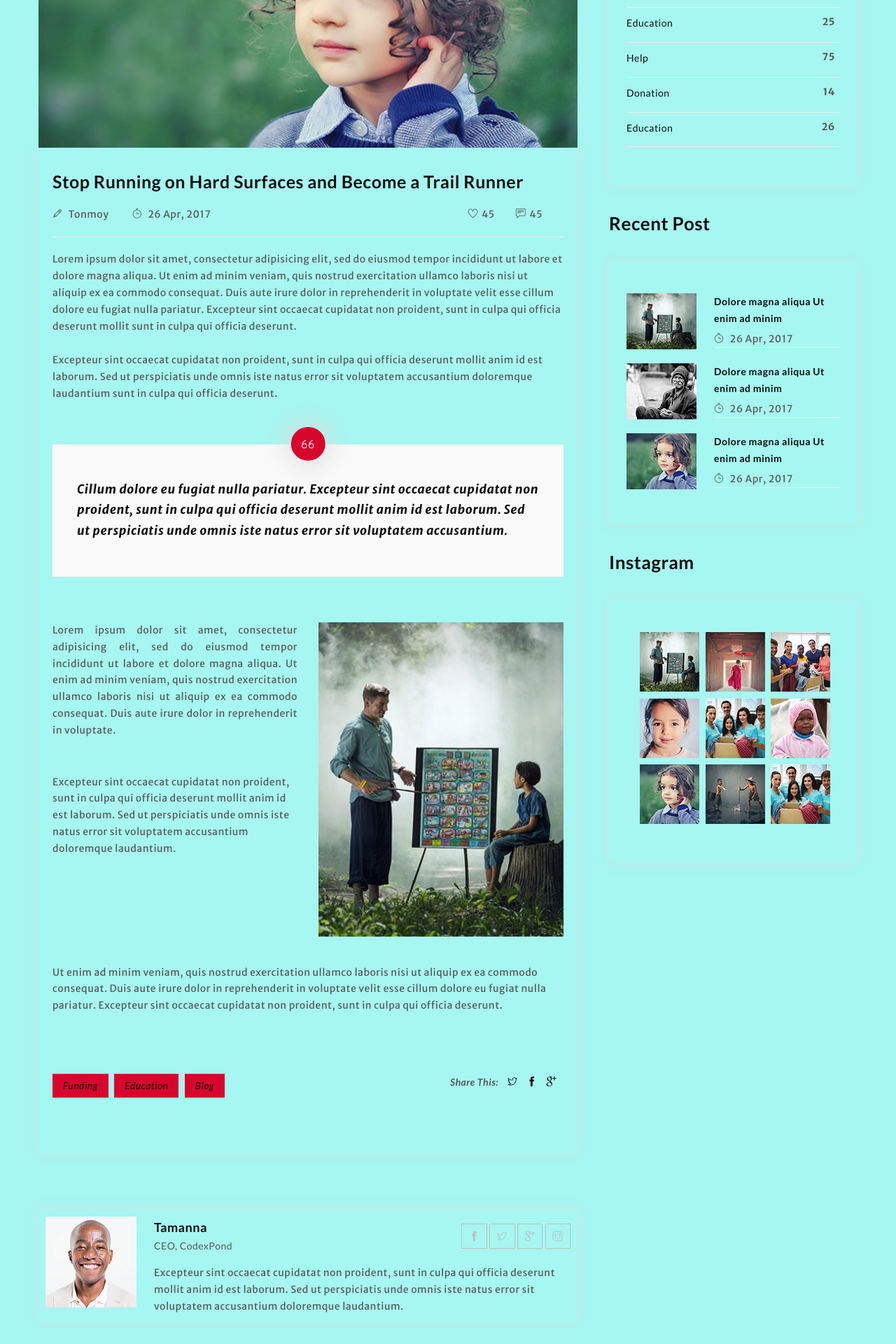
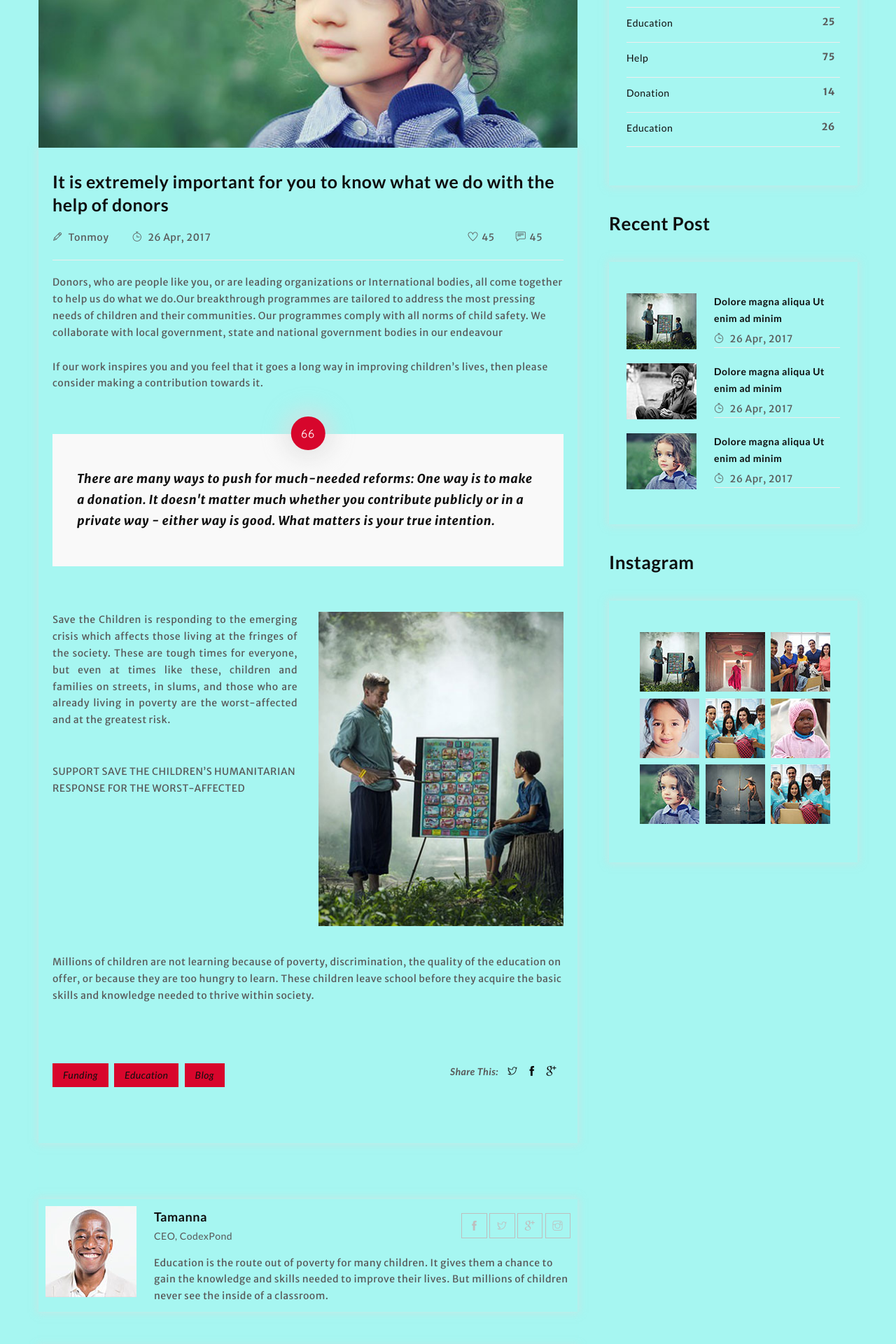
Before and after one commit to iamsrshaikh/wt_project, a Node server app: page /blog-single in a window 1280 px wide. Shown: the part 430-2350 px from the top of the page at 70% size. Run offline with Node 20, Linux system fonts and the light colour scheme.

Commit message:
Update blog-single.ejs

```diff
--- a/views/blog-single.ejs
+++ b/views/blog-single.ejs
@@ -14,7 +14,7 @@
 								<!-- /img -->
 								<div class="blog-single-text  pb50">
 									<div class="blog-head-title pt15 pb20">
-										<h2 class="black"><a href="#">Stop Running on Hard Surfaces and Become a Trail Runner</a></h2>
+										<h2 class="black"><a href="#">It is extremely important for you to know what we do with the help of donors</a></h2>
 									</div>
 									<!-- /head -->
 									<div class="blog-recent-post-meta">
@@ -27,16 +27,17 @@
 									</div>
 									<!-- recent-post-meta -->
 									<div class="blog-details-text">
-										<p>Lorem ipsum dolor sit amet, consectetur adipisicing elit, sed do eiusmod tempor incididunt ut labore et dolore magna aliqua. Ut enim ad minim veniam, quis nostrud exercitation ullamco laboris nisi ut aliquip ex ea commodo consequat. Duis aute irure dolor in reprehenderit in voluptate velit esse cillum dolore eu fugiat nulla pariatur. Excepteur sint occaecat cupidatat non proident, sunt in culpa qui officia deserunt mollit sunt in culpa qui officia deserunt.</p>
+										<p>Donors, who are people like you, or are leading organizations or International bodies, all come together to help us do what we do.Our breakthrough programmes are tailored to address the most pressing needs of children and their communities. Our programmes comply with all norms of child safety. We collaborate with local government, state and national government bodies in our endeavour</p>
 									</div>
 									<!-- /text -->
 									<div class="blog-details-text pt15 pb10">
-										<p>Excepteur sint occaecat cupidatat non proident, sunt in culpa qui officia deserunt mollit anim id est laborum. Sed ut perspiciatis unde omnis iste natus error sit voluptatem accusantium doloremque laudantium sunt in culpa qui officia deserunt.</p>
+										<p>If our work inspires you and you feel that it goes a long way in improving children’s lives, then please consider making a contribution towards it.</p>
 									</div>
 									<!-- /text -->
 									<div class="blog-details-quote mt40 pb30">
 										<blockquote>
-											Cillum dolore eu fugiat nulla pariatur. Excepteur sint occaecat cupidatat non proident, sunt in culpa qui officia deserunt mollit anim id est laborum. Sed ut perspiciatis unde omnis iste natus error sit voluptatem accusantium.
+											There are many ways to push for much-needed reforms: One way is to make a donation. It doesn't matter much whether you contribute publicly or in a private way - either way is good. What matters is your true intention.
+
 										</blockquote>
 										<div class="quote-comma">
 											<span class="ti-quote-left"></span>
@@ -47,11 +48,11 @@
 										<div class="row">
 											<div class="col-sm-6">
 												<div class="inner-text pb40 text-justify">
-													<p>Lorem ipsum dolor sit amet, consectetur adipisicing elit, sed do eiusmod tempor incididunt ut labore et dolore magna aliqua. Ut enim ad minim veniam, quis nostrud exercitation ullamco laboris nisi ut aliquip ex ea commodo consequat. Duis aute irure dolor in reprehenderit in voluptate.</p>
+													<p>Save the Children is responding to the emerging crisis which affects those living at the fringes of the society. These are tough times for everyone, but even at times like these, children and families on streets, in slums, and those who are already living in poverty are the worst-affected and at the greatest risk.</p>
 												</div>
 												<!-- /text -->
 												<div class="inner-text">
-													<p>Excepteur sint occaecat cupidatat non proident, sunt in culpa qui officia deserunt mollit anim id est laborum. Sed ut perspiciatis unde omnis iste natus error sit voluptatem accusantium doloremque laudantium.</p>
+													<p>SUPPORT SAVE THE CHILDREN’S HUMANITARIAN RESPONSE FOR THE WORST-AFFECTED</p>
 												</div>
 												<!-- /text -->
 											</div>
@@ -66,7 +67,7 @@
 									<!-- /inner-img-text -->
 
 									<div class="blog-details-text">
-										<p>Ut enim ad minim veniam, quis nostrud exercitation ullamco laboris nisi ut aliquip ex ea commodo consequat. Duis aute irure dolor in reprehenderit in voluptate velit esse cillum dolore eu fugiat nulla pariatur. Excepteur sint occaecat cupidatat non proident, sunt in culpa qui officia deserunt.</p>
+										<p>Millions of children are not learning because of poverty, discrimination, the quality of the education on offer, or because they are too hungry to learn. These children leave school before they acquire the basic skills and knowledge needed to thrive within society.</p>
 									</div>
 									<!-- /text -->
 									<div class="blog-details-tag-share pt75 clearfix">
@@ -114,7 +115,7 @@
 											</div>
 										</div>
 										<div class="inner-text clearfix pt15">
-											<p>Excepteur sint occaecat cupidatat non proident, sunt in culpa qui officia deserunt mollit anim id est laborum. Sed ut perspiciatis unde omnis iste natus error sit voluptatem accusantium doloremque laudantium.</p>
+											<p>Education is the route out of poverty for many children. It gives them a chance to gain the knowledge and skills needed to improve their lives. But millions of children never see the inside of a classroom.</p>
 										</div>
 									</div>
 								</div>
@@ -136,7 +137,7 @@
 											</div>
 
 											<div class="reply-text">
-												<p>Lorem ipsum dolor sit amet, consectetur adipisicing elit  :)</p>
+												<p>This is harsh reality  :)</p>
 											</div>
 										</div>
 									</div>
@@ -156,7 +157,7 @@
 												</div>
 
 												<div class="reply-text">
-													<p>Ut enim ad minim veniam, quis nostrud exercitation ullamco laboris nisi ut aliquip ex ea commodo consequat. Duis aute irure dolor.</p>
+													<p>Education is the birthright of every individual.All should seek knowledge</p>
 												</div>
 											</div>
 										</div>
```
